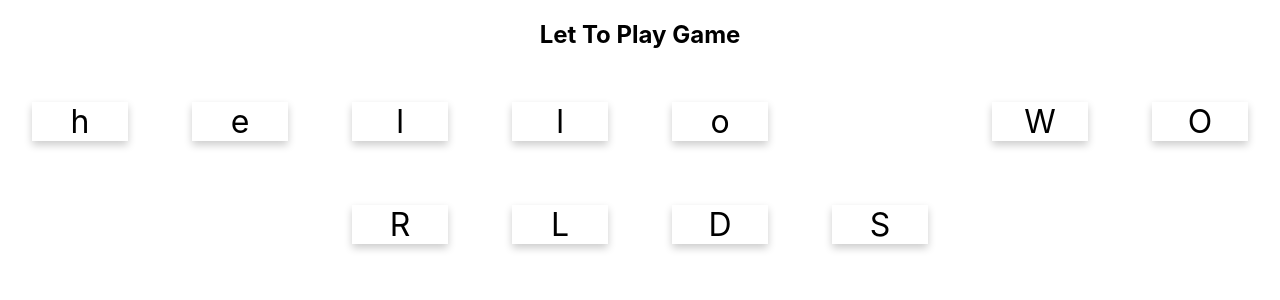
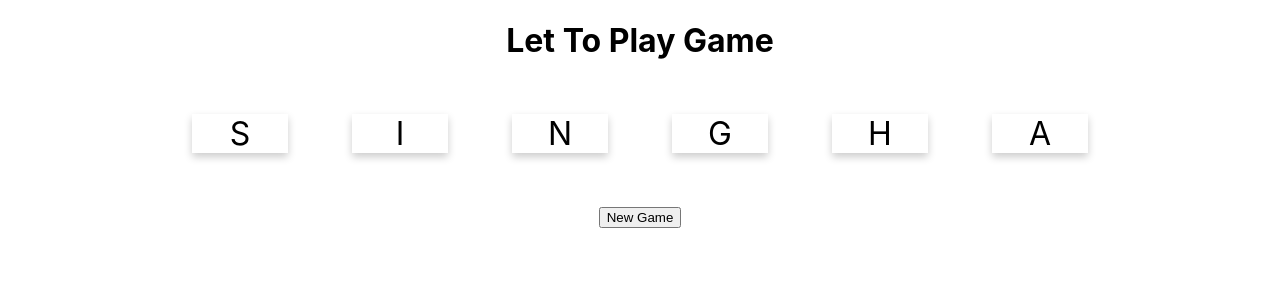
Before and after one commit to Pichaya98/3SA03-6010110695, a React (Create React App) app: page / in a window 1280 px wide. Shown: the top 300 px of the page. Built offline with nearby package versions, Linux system fonts and the light colour scheme.

Commit message:
game logic v.2

```diff
--- a/src/App.js
+++ b/src/App.js
@@ -1,18 +1,25 @@
 import React, { Component } from 'react';
 import './App.css';
-// import CharacterCard from './CharacterCard';
 import WordCard from './WordCard';
+
+
+const word = ['Heineken','Federbrau','Singha']
+var item = word[Math.floor(Math.random()*word.length)];
 
 // const word = "Hello";
 class App extends Component {
+
+  newgame = () => {
+    window.location.reload(false);
+  }
   render() {
     return (
-      <div className = "App">
-        <h2 id="welcome">Let To Play Game</h2>
-        {
-        <WordCard value="hello WORLDS"/>
-        }
-        <h2 id="result"></h2>
+      <div className= "App">
+        <h1 className="welcom"> Let To Play Game</h1>
+
+        <WordCard value={item.toUpperCase()}/>
+        <h1 id="result"></h1>
+        <button id="newgame" className="button" onClick={this.newgame}>New Game</button>
       </div>
     );
 
--- a/src/CharacterCard.js
+++ b/src/CharacterCard.js
@@ -8,6 +8,13 @@ export default class CharacterCard extends Component {
             active: false,
         }
     }
+
+    componentDidUpdate(prevProps){
+        if(prevProps.attempt != this.props.attempt){
+        this.setState({active: false})
+        }
+       }
+
 
     activate = () => {
         if(!this.state.active){
--- a/src/WordCard.js
+++ b/src/WordCard.js
@@ -1,9 +1,53 @@
 import React, { Component } from 'react';
 import CharacterCard from "./CharacterCard";
+import _ from 'lodash';
+
+const prepareStateFromWord = (given_word) => {
+     let word = given_word.toUpperCase()
+     let chars = _.shuffle(Array.from(word))
+     return {
+         word,
+         chars,
+         attempt: 1,
+         guess: [],
+         completed: false
+        }
+    }
+
+
 
 export default class WordCard extends
 Component {
-    activationHandler = c => { console.log(`${c} has been activated.`) }
+    constructor(props){
+        super(props)
+        this.state = prepareStateFromWord(this.props.value)
+    }
+    activationHandler = (c) =>{
+        let guess = [...this.state.guess, c.toUpperCase()]
+        this.setState({guess})
+
+
+        if(guess.length == this.state.chars.length){
+            console.log('Mistake Word: '+guess.join('').toString())
+            console.log('Correct Word: '+this.state.chars.join('').toString())
+            if(guess.join('').toString() == this.state.chars.join('').toString()){
+                this.setState({guess: [], complete: true})
+                document.getElementById('result').innerHTML = `Congratulations! Or Succees`
+               // document.getElementById('newgame').style.display = "inline-block";
+                //document.getElementById('answer').style.display = "none";
+
+            }else{
+                this.setState({guess: [], attempt: this.state.attempt + 1})
+                document.getElementById('result').innerHTML = `Attempt Or Try Again: ${this.state.attempt} `
+                //document.getElementById('wordenter').innerHTML = `You click is Wrong Word: ${guess.join('').toString()} `
+            }
+        if(this.state.attempt == 3){
+            document.getElementById('result').innerHTML = `Game Over! So RestartGame`
+            //document.getElementById('wordenter').innerHTML = `Answer is: ${this.state.chars.join('').toString()}`
+            setTimeout(() => window.location.reload(false),3000)
+        }
+        }
+    }
     render() {
         return (
             <div>
```
